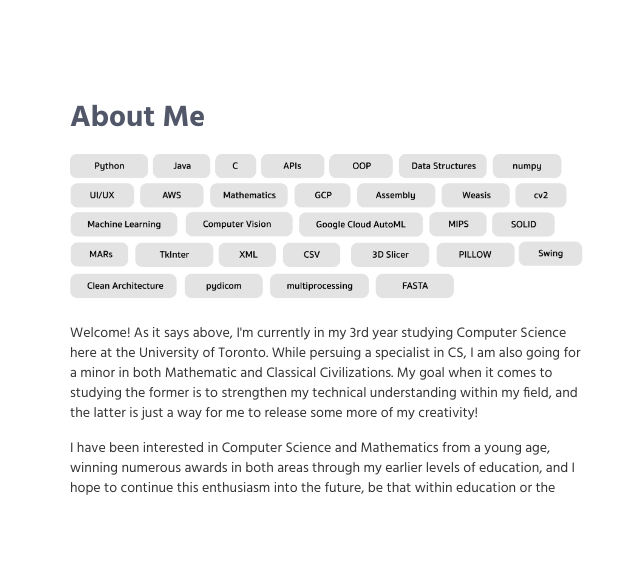
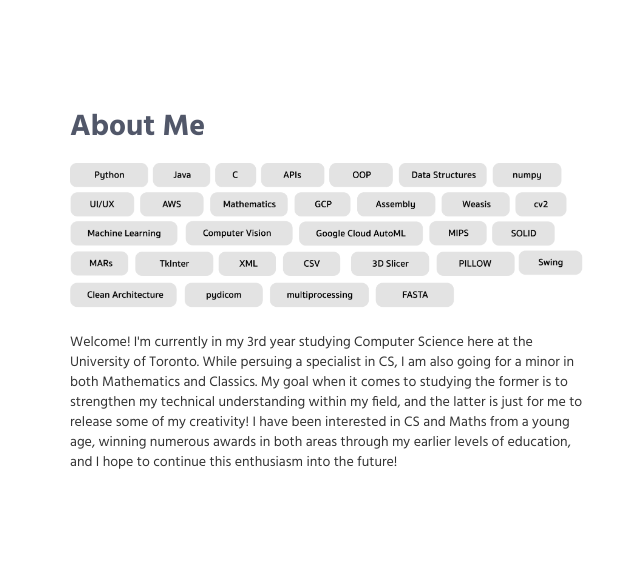
Before and after one commit to yaellysh/yaellysh.github.io, a plain HTML site: page index.html in a window 1280 px wide. Shown: the part 1919-2488 px from the top of the page, 0-635 px from the left. Drawn offline with Linux system fonts and the light colour scheme.

Commit message:
shoretned the about me so hopefully it doesnt cut off

```diff
--- a/index.html
+++ b/index.html
@@ -210,9 +210,7 @@
                                     <img class="img-responsive" src="img/skills.png">
                                 </div>
                                 <p></p>
-                                <p></p>Welcome! As it says above, I'm currently in my 3rd year studying Computer Science here at the University of Toronto. While persuing a specialist in CS, I am also going for a minor in both Mathematic and Classical Civilizations. My goal when it comes to studying the former is to strengthen my technical understanding within my field, and the latter is just a way for me to release some more of my creativity!</p>
-
-                                <p></p>I have been interested in Computer Science and Mathematics from a young age, winning numerous awards in both areas through my earlier levels of education, and I hope to continue this enthusiasm into the future, be that within education or the work force.</p>
+                                <p></p>Welcome! I'm currently in my 3rd year studying Computer Science here at the University of Toronto. While persuing a specialist in CS, I am also going for a minor in both Mathematics and Classics. My goal when it comes to studying the former is to strengthen my technical understanding within my field, and the latter is just for me to release some of my creativity! I have been interested in CS and Maths from a young age, winning numerous awards in both areas through my earlier levels of education, and I hope to continue this enthusiasm into the future!</p>
                             </div>
                         </div>
                     </div>
```
